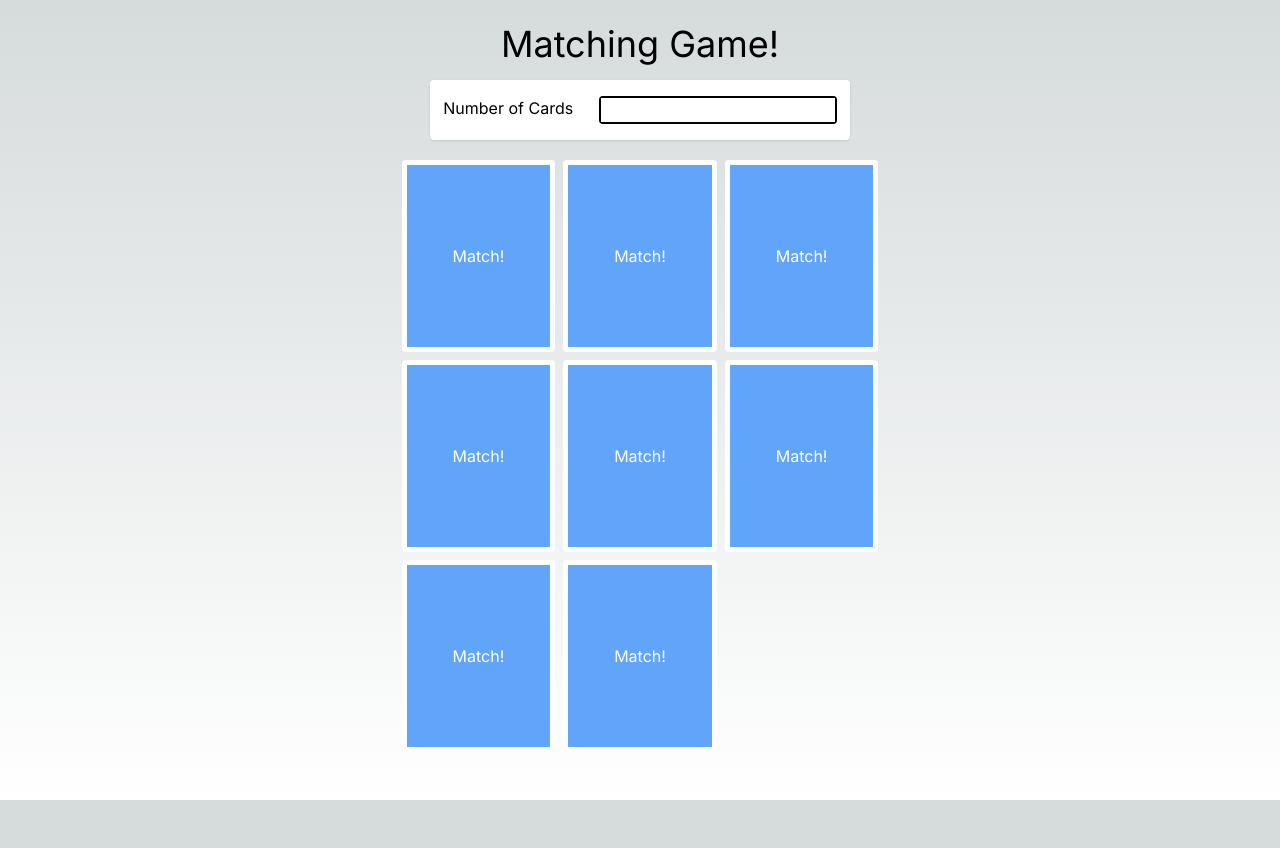
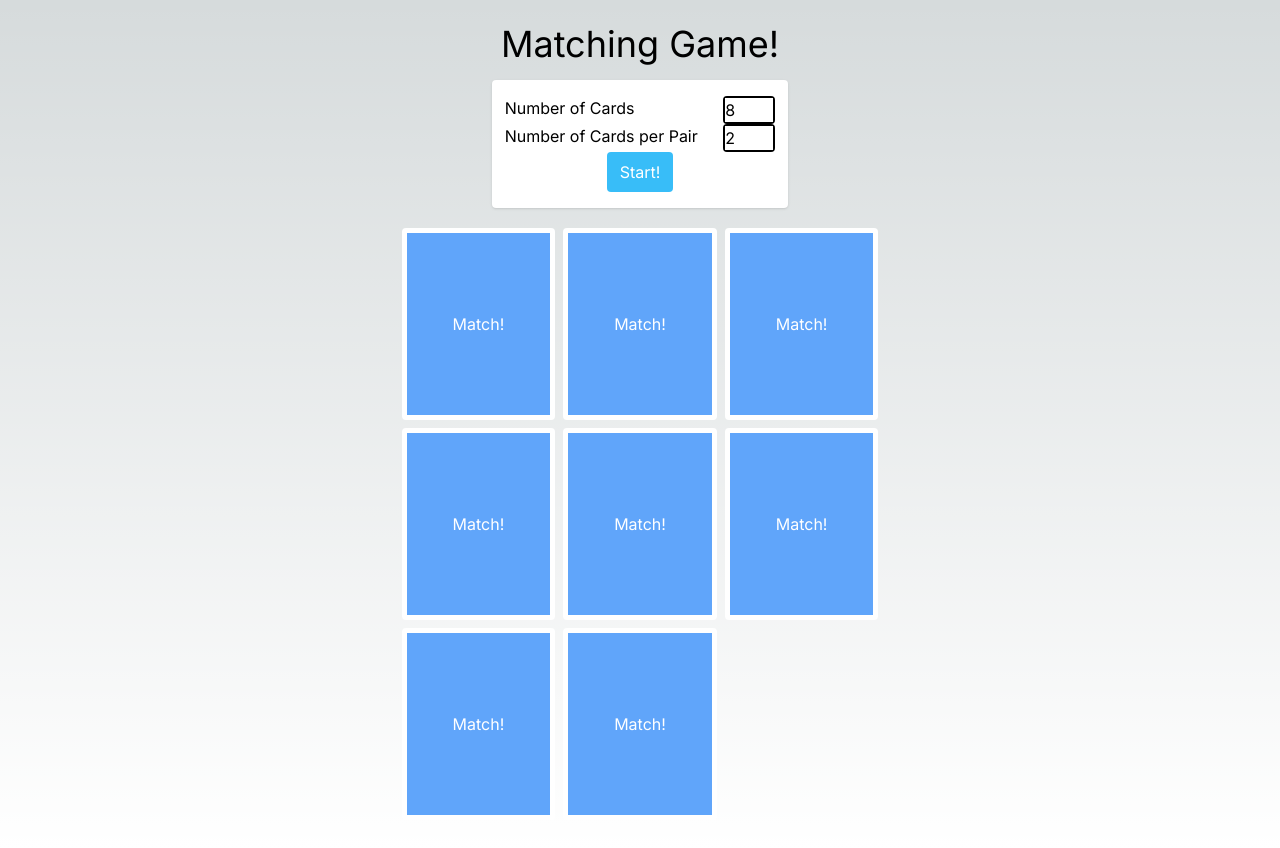
Before and after one commit to uriapete/BrowserMatchingGame-Next, a Next.js app: page / in a window 1280 px wide. Before the commit the page ends 800 px from the top, so only its background shows below. Built offline with nearby package versions, Linux system fonts and the light colour scheme.

Commit message:
app/page.tsx - put basic config options

```diff
--- a/src/app/page.tsx
+++ b/src/app/page.tsx
@@ -121,13 +121,24 @@ export default function Home(this: any) {
       <h1 className="text-4xl">Matching Game!</h1>
       <div className="game-config shadow bg-white rounded py-[2vh] px-[1vw] my-[2vh]">
         <form action="" className='flex flex-col'>
-          <div className='flex flex-row'>
+          <div className='flex flex-row justify-between'>
             <div className='mr-[1vw]'>
-              <label htmlFor="numCards">Number of Cards</label>
+              <label htmlFor="num-cards">Number of Cards</label>
             </div>
             <div className='ml-[1vw] border-black border-2 rounded'>
-              <input type="number" name="numCards" id="config-num-cards" />
+              <input type="number" name="num-cards" id="config-num-cards" className='w-12' defaultValue={8} />
             </div>
+          </div>
+          <div className="flex flex-row justify-between">
+            <div className="mr-[1vw]">
+              <label htmlFor="num-in-match">Number of Cards per Pair</label>
+            </div>
+            <div className="border-black border-2 rounded ml-[1vw]">
+              <input type="number" name="num-match" id="config-num-match" className='w-12' defaultValue={2} />
+            </div>
+          </div>
+          <div className='flex flex-row justify-center'>
+            <button type="submit" className='bg-sky-400 text-white rounded px-[1vw] py-[1vh]'>{"Start!"}</button>
           </div>
         </form>
       </div>
```
